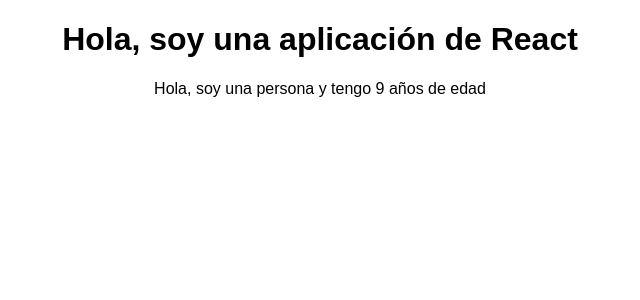
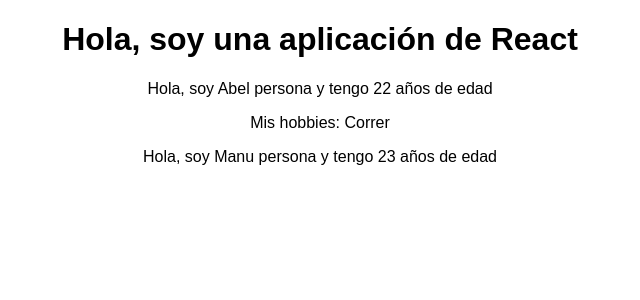
Before and after one commit to AbelardoRivas/react_app, a React (Create React App) app: page / in a window 1280 px wide. Shown: the top 300 px of the page, without its empty margins (320-960 px from the left). Built offline with nearby package versions, Linux system fonts and the light colour scheme.

Commit message:
trabajando con propiedades (props)

```diff
--- a/src/App.js
+++ b/src/App.js
@@ -7,7 +7,8 @@
     return (
       <div className="App">
         <h1>Hola, soy una aplicación de React</h1>
-        <Persona />
+        <Persona nombre="Abel" edad="22" >Mis hobbies: Correr</Persona>
+        <Persona nombre="Manu" edad="23" />
       </div>
     );
   }
--- a/src/Persona/Persona.js
+++ b/src/Persona/Persona.js
@@ -1,7 +1,12 @@
 import React from 'react';
 
-const persona = () => {
-    return <p>Hola, soy una persona y tengo {Math.floor(Math.random()* 30)} años de edad</p>
+const persona = (propiedades) => {
+    return (
+        <div>
+            <p>Hola, soy {propiedades.nombre} persona y tengo {propiedades.edad} años de edad</p>
+            <p> {propiedades.children} </p>
+        </div>
+    )
 }
 
 export default persona;
```
